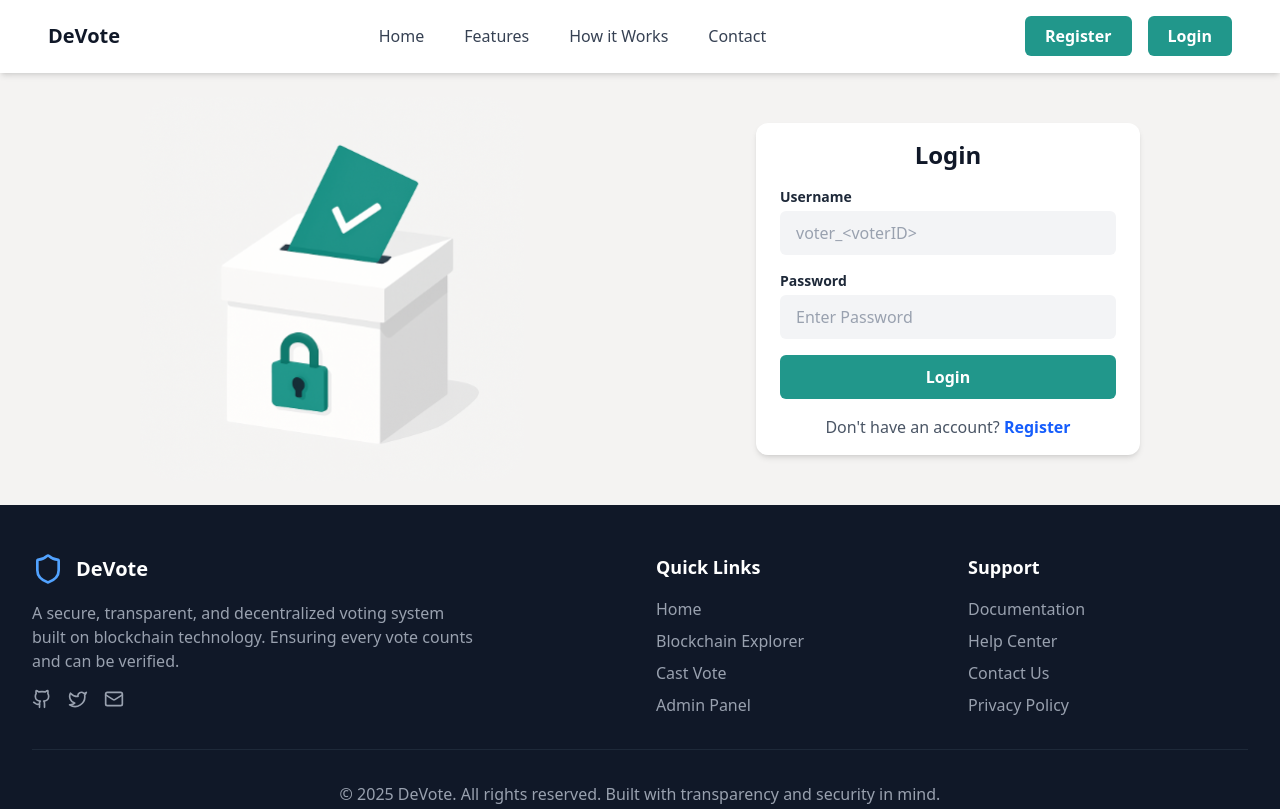
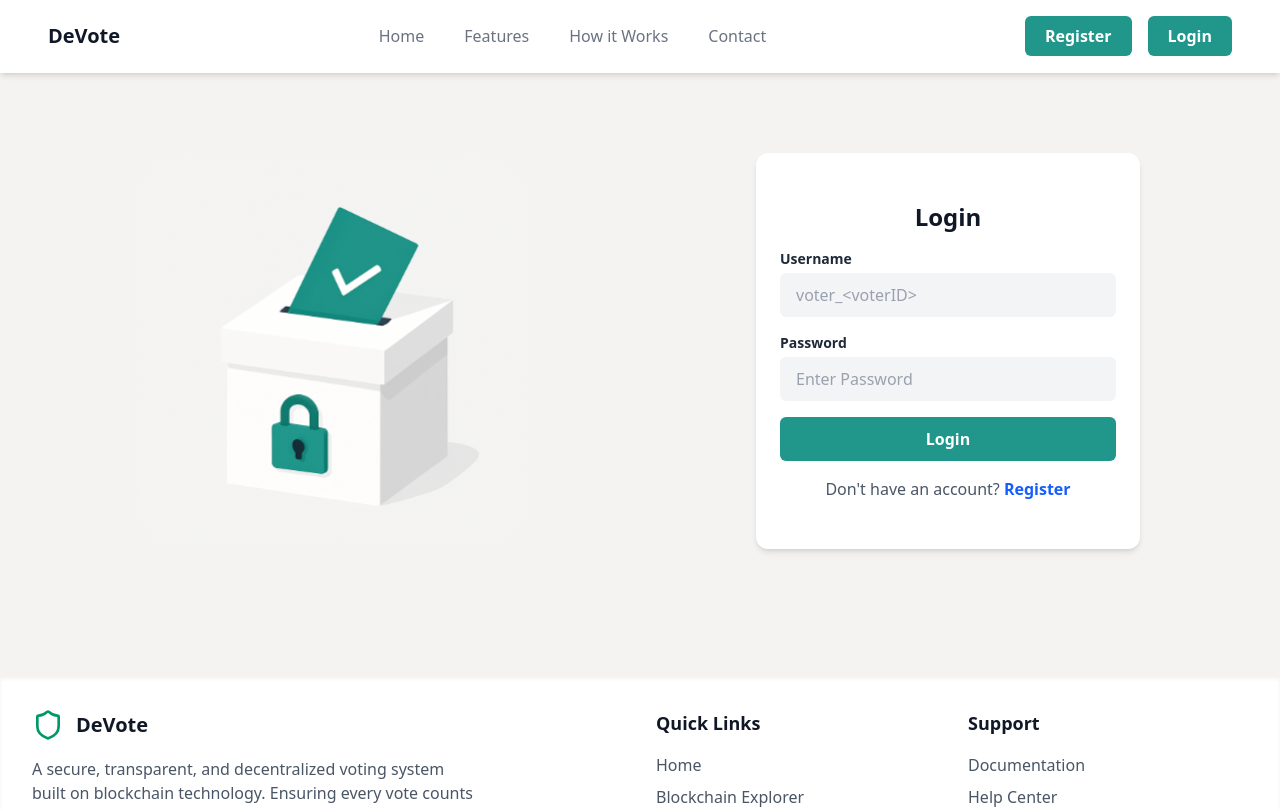
Before and after one commit to BajagainSatish/DeVote, a React (Vite) app in the folder client/: page /login in a window 1280 px wide. Shown: the top 809 px of the page. Built offline with nearby package versions, Linux system fonts and the light colour scheme.

Commit message:
added a page to show the user credentials after registration and made changes to the footer

```diff
--- a/client/src/App.jsx
+++ b/client/src/App.jsx
@@ -1,27 +1,29 @@
 // client/src/App.jsx
 
-import React from "react"
-import { Routes, Route } from "react-router-dom"
-import Register from "./pages/Register"
-import Home from "./pages/Home"
-import Login from "./pages/Login"
-import Vote from "./pages/Vote"
-import Dashboard from "./pages/Dashboard"
-import Results from "./pages/Results"
-import BlockchainExplorer from "./pages/BlockchainExplorer"
+import React from "react";
+import { Routes, Route } from "react-router-dom";
+import Register from "./pages/Register";
+import Home from "./pages/Home";
+import Login from "./pages/Login";
+import Vote from "./pages/Vote";
+import Dashboard from "./pages/Dashboard";
+import Results from "./pages/Results";
+import BlockchainExplorer from "./pages/BlockchainExplorer";
+import RegistrationResult from "./pages/RegistrationResult";
 
 function App() {
   return (
     <Routes>
       <Route path="/" element={<Home />} />
       <Route path="/register" element={<Register />} />
+      <Route path="/registration-result" element={<RegistrationResult />} />
       <Route path="/login" element={<Login />} />
       <Route path="/vote" element={<Vote />} />
       <Route path="/dashboard" element={<Dashboard />} />
       <Route path="/results" element={<Results />} />
       <Route path="/blockchain" element={<BlockchainExplorer />} />
     </Routes>
-  )
+  );
 }
 
-export default App
+export default App;
--- a/client/src/components/Footer.jsx
+++ b/client/src/components/Footer.jsx
@@ -1,30 +1,40 @@
-"use client"
-import { Shield, Github, Twitter, Mail } from "lucide-react"
-import React from "react"
+"use client";
+import { Shield, Github, Twitter, Mail } from "lucide-react";
+import React from "react";
 
 const Footer = () => {
   return (
-    <footer className="bg-gray-900 text-white">
-      <div className="max-w-7xl mx-auto px-4 sm:px-6 lg:px-8 py-12">
+    <footer className="bg-white text-gray-700 shadow-inner mt-12">
+      <div className="max-w-7xl mx-auto px-4 sm:px-6 lg:px-8 py-8">
         <div className="grid grid-cols-1 md:grid-cols-4 gap-8">
           {/* Brand */}
           <div className="col-span-1 md:col-span-2">
             <div className="flex items-center space-x-3 mb-4">
-              <Shield className="w-8 h-8 text-blue-400" />
-              <span className="text-xl font-bold">DeVote</span>
+              <Shield className="w-8 h-8 text-emerald-600" />
+              <span className="text-xl font-bold text-gray-900">DeVote</span>
             </div>
-            <p className="text-gray-400 mb-4 max-w-md">
-              A secure, transparent, and decentralized voting system built on blockchain technology. Ensuring every vote
-              counts and can be verified.
+            <p className="text-gray-600 mb-4 max-w-md">
+              A secure, transparent, and decentralized voting system built on
+              blockchain technology. Ensuring every vote counts and can be
+              verified.
             </p>
             <div className="flex space-x-4">
-              <a href="#" className="text-gray-400 hover:text-blue-400 transition-colors">
+              <a
+                href="#"
+                className="text-gray-500 hover:text-emerald-600 transition-colors"
+              >
                 <Github className="w-5 h-5" />
               </a>
-              <a href="#" className="text-gray-400 hover:text-blue-400 transition-colors">
+              <a
+                href="#"
+                className="text-gray-500 hover:text-emerald-600 transition-colors"
+              >
                 <Twitter className="w-5 h-5" />
               </a>
-              <a href="#" className="text-gray-400 hover:text-blue-400 transition-colors">
+              <a
+                href="#"
+                className="text-gray-500 hover:text-emerald-600 transition-colors"
+              >
                 <Mail className="w-5 h-5" />
               </a>
             </div>
@@ -32,26 +42,29 @@ const Footer = () => {
 
           {/* Quick Links */}
           <div>
-            <h3 className="text-lg font-semibold mb-4">Quick Links</h3>
+            <h3 className="text-lg font-semibold mb-4 text-gray-900">
+              Quick Links
+            </h3>
             <ul className="space-y-2">
               <li>
-                <a href="/" className="text-gray-400 hover:text-white transition-colors">
+                <a href="/" className="text-gray-600 hover:text-emerald-600">
                   Home
                 </a>
               </li>
               <li>
-                <a href="/blockchain" className="text-gray-400 hover:text-white transition-colors">
+                <a
+                  href="/blockchain"
+                  className="text-gray-600 hover:text-emerald-600"
+                >
                   Blockchain Explorer
                 </a>
               </li>
               <li>
-                <a href="/vote" className="text-gray-400 hover:text-white transition-colors">
+                <a
+                  href="/vote"
+                  className="text-gray-600 hover:text-emerald-600"
+                >
                   Cast Vote
-                </a>
-              </li>
-              <li>
-                <a href="/admin" className="text-gray-400 hover:text-white transition-colors">
-                  Admin Panel
                 </a>
               </li>
             </ul>
@@ -59,25 +72,27 @@ const Footer = () => {
 
           {/* Support */}
           <div>
-            <h3 className="text-lg font-semibold mb-4">Support</h3>
+            <h3 className="text-lg font-semibold mb-4 text-gray-900">
+              Support
+            </h3>
             <ul className="space-y-2">
               <li>
-                <a href="#" className="text-gray-400 hover:text-white transition-colors">
+                <a href="#" className="text-gray-600 hover:text-emerald-600">
                   Documentation
                 </a>
               </li>
               <li>
-                <a href="#" className="text-gray-400 hover:text-white transition-colors">
+                <a href="#" className="text-gray-600 hover:text-emerald-600">
                   Help Center
                 </a>
               </li>
               <li>
-                <a href="#" className="text-gray-400 hover:text-white transition-colors">
+                <a href="#" className="text-gray-600 hover:text-emerald-600">
                   Contact Us
                 </a>
               </li>
               <li>
-                <a href="#" className="text-gray-400 hover:text-white transition-colors">
+                <a href="#" className="text-gray-600 hover:text-emerald-600">
                   Privacy Policy
                 </a>
               </li>
@@ -85,14 +100,15 @@ const Footer = () => {
           </div>
         </div>
 
-        <div className="border-t border-gray-800 mt-8 pt-8 text-center">
-          <p className="text-gray-400">
-            © 2025 DeVote. All rights reserved. Built with transparency and security in mind.
+        <div className="border-t border-gray-300 mt-8 pt-6 text-center">
+          <p className="text-gray-500">
+            © 2025 DeVote. All rights reserved. Built with transparency and
+            security in mind.
           </p>
         </div>
       </div>
     </footer>
-  )
-}
+  );
+};
 
-export default Footer
+export default Footer;
--- a/client/src/components/Navbar.jsx
+++ b/client/src/components/Navbar.jsx
@@ -1,20 +1,20 @@
 //Navbar.jsx
 
-"use client"
-import React from "react"
+"use client";
+import React from "react";
 
-import { Link, useNavigate } from "react-router-dom"
-import { UseAuth } from "../context/AuthContext"
+import { Link, useNavigate } from "react-router-dom";
+import { UseAuth } from "../context/AuthContext";
 
 const Navbar = () => {
-  const { username, logout } = UseAuth()
-  const navigate = useNavigate()
+  const { username, logout } = UseAuth();
+  const navigate = useNavigate();
 
   const handleLogout = () => {
-    localStorage.removeItem("token")
-    logout()
-    navigate("/")
-  }
+    localStorage.removeItem("token");
+    logout();
+    navigate("/");
+  };
 
   return (
     <nav className="flex items-center justify-between px-12 py-4 border-b border-white bg-white shadow-md">
@@ -26,22 +26,34 @@ const Navbar = () => {
         // Logged in user navigation
         <ul className="flex gap-10 text-gray-700 font-medium">
           <li>
-            <Link to="/dashboard" className="hover:text-gray-900 cursor-pointer">
+            <Link
+              to="/dashboard"
+              className="text-gray-500 hover:text-emerald-600 transition-colors"
+            >
               Dashboard
             </Link>
           </li>
           <li>
-            <Link to="/vote" className="hover:text-gray-900 cursor-pointer">
+            <Link
+              to="/vote"
+              className="text-gray-500 hover:text-emerald-600 transition-colors"
+            >
               Vote
             </Link>
           </li>
           <li>
-            <Link to="/results" className="hover:text-gray-900 cursor-pointer">
+            <Link
+              to="/results"
+              className="text-gray-500 hover:text-emerald-600 transition-colors"
+            >
               Results
             </Link>
           </li>
           <li>
-            <Link to="/blockchain" className="hover:text-gray-900 cursor-pointer">
+            <Link
+              to="/blockchain"
+              className="text-gray-500 hover:text-emerald-600 transition-colors"
+            >
               Blockchain Explorer
             </Link>
           </li>
@@ -49,17 +61,27 @@ const Navbar = () => {
       ) : (
         // Guest navigation
         <ul className="flex gap-10 text-gray-700 font-medium">
-          <li className="hover:text-gray-900 cursor-pointer">Home</li>
-          <li className="hover:text-gray-900 cursor-pointer">Features</li>
-          <li className="hover:text-gray-900 cursor-pointer">How it Works</li>
-          <li className="hover:text-gray-900 cursor-pointer">Contact</li>
+          <li className="text-gray-500 hover:text-emerald-600 transition-colors">
+            Home
+          </li>
+          <li className="text-gray-500 hover:text-emerald-600 transition-colors">
+            Features
+          </li>
+          <li className="text-gray-500 hover:text-emerald-600 transition-colors">
+            How it Works
+          </li>
+          <li className="text-gray-500 hover:text-emerald-600 transition-colors">
+            Contact
+          </li>
         </ul>
       )}
 
       <div className="flex gap-4 items-center">
         {username ? (
           <>
-            <span className="text-gray-700 font-medium">Welcome, {username}</span>
+            <span className="text-gray-700 font-medium">
+              Welcome, {username}
+            </span>
             <button
               onClick={handleLogout}
               className="bg-red-500 text-white px-5 py-2 rounded-md font-semibold hover:bg-red-600 transition"
@@ -85,7 +107,7 @@ const Navbar = () => {
         )}
       </div>
     </nav>
-  )
-}
+  );
+};
 
-export default Navbar
+export default Navbar;
--- a/client/src/pages/Login.jsx
+++ b/client/src/pages/Login.jsx
@@ -8,14 +8,12 @@ import Footer from "../components/Footer";
 import { UseAuth } from "../context/AuthContext";
 
 const Login = () => {
-
   const { login } = UseAuth();
 
   const [formData, setFormData] = useState({
     username: "",
     password: "",
   });
-
 
   const [error, setError] = useState("");
   const navigate = useNavigate();
@@ -36,7 +34,7 @@ const Login = () => {
         headers: {
           "Content-Type": "application/json",
         },
-        body: JSON.stringify({ username, password }) //this payload is sent to backend
+        body: JSON.stringify({ username, password }), //this payload is sent to backend
       });
 
       if (!res.ok) {
@@ -57,7 +55,7 @@ const Login = () => {
     <div className="min-h-screen flex flex-col justify-between bg-[#F4F3F2]">
       <Navbar />
 
-      <main className="flex flex-1 items-center justify-center px-6 py-6">
+      {/* <main className="flex flex-1 items-center justify-center px-6 py-6">
         <div className="hidden md:flex md:w-1/2 justify-start">
           <img
             src={ballotBoxImageUrl}
@@ -138,6 +136,88 @@ const Login = () => {
             </Link>
           </p>
         </div>
+      </main> */}
+      <main className="flex flex-1 items-center justify-center px-6 py-20">
+        <div className="hidden md:flex md:w-1/2 justify-start">
+          <img
+            src={ballotBoxImageUrl}
+            alt="Ballot Box"
+            className="max-w-[505px] md:max-w-sm"
+          />
+        </div>
+
+        <div className="bg-white rounded-xl shadow-md px-6 py-12 w-full max-w-sm">
+          <div className="flex items-center mb-4">
+            <h2 className="text-2xl font-extrabold text-gray-900 flex-grow text-center">
+              Login
+            </h2>
+          </div>
+
+          {error && (
+            <div className="mb-4 text-red-600 font-semibold text-center">
+              {error}
+            </div>
+          )}
+
+          <form onSubmit={handleSubmit} className="space-y-4">
+            <div>
+              <label
+                htmlFor="username"
+                className="block mb-1 text-sm font-semibold text-gray-800"
+              >
+                Username
+              </label>
+              <input
+                type="username"
+                id="username"
+                name="username"
+                autoComplete="username"
+                placeholder="voter_<voterID>"
+                value={formData.username}
+                onChange={handleChange}
+                required
+                className="w-full bg-gray-100 rounded-md px-4 py-2.5 placeholder-gray-400 focus:outline-none focus:ring-2 focus:ring-[#21978B]"
+              />
+            </div>
+
+            <div>
+              <label
+                htmlFor="password"
+                className="block mb-1 text-sm font-semibold text-gray-800"
+              >
+                Password
+              </label>
+              <input
+                type="password"
+                id="password"
+                name="password"
+                autoComplete="new-password"
+                placeholder="Enter Password"
+                value={formData.password}
+                onChange={handleChange}
+                required
+                className="w-full bg-gray-100 rounded-md px-4 py-2.5 placeholder-gray-400 focus:outline-none focus:ring-2 focus:ring-[#21978B]"
+              />
+            </div>
+
+            <button
+              type="submit"
+              className="w-full bg-[#21978B] text-white py-2.5 rounded-md font-semibold cursor-pointer"
+            >
+              Login
+            </button>
+          </form>
+
+          <p className="mt-4 text-center text-md text-gray-600">
+            Don't have an account?{" "}
+            <Link
+              to="/register"
+              className="text-blue-600 hover:underline font-semibold"
+            >
+              Register
+            </Link>
+          </p>
+        </div>
       </main>
 
       <Footer />
--- a/client/src/pages/Register.jsx
+++ b/client/src/pages/Register.jsx
@@ -34,16 +34,32 @@ const Register = () => {
         body: JSON.stringify({ email, voterId, name, dob, location }),
       });
 
+      // if (!res.ok) {
+      //   const errText = await res.text();
+      //   throw new Error(errText || "Registration failed");
+      // }
+
+      // const data = await res.json();
+      // alert(
+      //   `Registration successful!\nYour username: ${data.username}\nYour password: ${data.password}`
+      // );
+      // navigate("/login");
+
       if (!res.ok) {
         const errText = await res.text();
-        throw new Error(errText || "Registration failed");
+        navigate("/registration-result", {
+          state: { success: false, message: errText },
+        });
+      } else {
+        const data = await res.json();
+        navigate("/registration-result", {
+          state: {
+            success: true,
+            username: data.username,
+            password: data.password,
+          },
+        });
       }
-
-      const data = await res.json();
-      alert(
-        `Registration successful!\nYour username: ${data.username}\nYour password: ${data.password}`
-      );
-      navigate("/login");
     } catch (err) {
       alert("Error: " + err.message);
     }
@@ -71,7 +87,10 @@ const Register = () => {
 
           <form onSubmit={handleSubmit} className="space-y-4">
             <div>
-              <label htmlFor="voterId" className="block mb-1 text-sm font-semibold text-gray-800">
+              <label
+                htmlFor="voterId"
+                className="block mb-1 text-sm font-semibold text-gray-800"
+              >
                 Voter ID
               </label>
               <input
@@ -87,7 +106,10 @@ const Register = () => {
             </div>
 
             <div>
-              <label htmlFor="name" className="block mb-1 text-sm font-semibold text-gray-800">
+              <label
+                htmlFor="name"
+                className="block mb-1 text-sm font-semibold text-gray-800"
+              >
                 Full Name
               </label>
               <input
@@ -103,11 +125,14 @@ const Register = () => {
             </div>
 
             <div>
-              <label htmlFor="dob" className="block mb-1 text-sm font-semibold text-gray-800">
+              <label
+                htmlFor="dob"
+                className="block mb-1 text-sm font-semibold text-gray-800"
+              >
                 Date of Birth
               </label>
               <input
-                type="date"//provides value in yyyy-mm-dd format which is used by voters.json eg: "DOB": "1990-01-01",
+                type="date" //provides value in yyyy-mm-dd format which is used by voters.json eg: "DOB": "1990-01-01",
                 id="dob"
                 name="dob"
                 value={formData.dob}
@@ -118,7 +143,10 @@ const Register = () => {
             </div>
 
             <div>
-              <label htmlFor="location" className="block mb-1 text-sm font-semibold text-gray-800">
+              <label
+                htmlFor="location"
+                className="block mb-1 text-sm font-semibold text-gray-800"
+              >
                 Location
               </label>
               <input
@@ -134,7 +162,10 @@ const Register = () => {
             </div>
 
             <div>
-              <label htmlFor="email" className="block mb-1 text-sm font-semibold text-gray-800">
+              <label
+                htmlFor="email"
+                className="block mb-1 text-sm font-semibold text-gray-800"
+              >
                 Email
               </label>
               <input
--- /dev/null
+++ b/client/src/pages/RegistrationResult.jsx
@@ -0,0 +1,99 @@
+import React, { useState } from "react";
+import { useLocation, useNavigate } from "react-router-dom";
+import Navbar from "../components/Navbar";
+import Footer from "../components/Footer";
+import { Clipboard, ClipboardCheck } from "lucide-react"; // ✅ Icons
+
+const RegistrationResult = () => {
+  const location = useLocation();
+  const navigate = useNavigate();
+  const { state } = location;
+  const { success, username, password, message } = state || {};
+
+  const [copiedField, setCopiedField] = useState(null); // "username" | "password" | null
+
+  const handleCopy = (value, field) => {
+    if (value) {
+      navigator.clipboard.writeText(value);
+      setCopiedField(field);
+    }
+  };
+
+  return (
+    <div className="min-h-screen flex flex-col justify-between bg-[#F4F3F2]">
+      <Navbar />
+
+      <main className="flex flex-1 items-center justify-center px-6 py-6">
+        <div className="bg-white rounded-xl shadow-md px-6 py-8 w-full max-w-md text-center">
+          {success ? (
+            <>
+              <h2 className="text-2xl font-bold text-green-600 mb-4">
+                Registration Successful!
+              </h2>
+
+              {/* Username with copy */}
+              <div className="flex items-center justify-center gap-2 mb-3">
+                <p>
+                  Your username: <strong>{username}</strong>
+                </p>
+                <button
+                  onClick={() => handleCopy(username, "username")}
+                  className="p-2 rounded-md hover:bg-gray-100 transition"
+                  title="Copy username"
+                >
+                  {copiedField === "username" ? (
+                    <ClipboardCheck className="w-5 h-5 text-green-600" />
+                  ) : (
+                    <Clipboard className="w-5 h-5 text-gray-600" />
+                  )}
+                </button>
+              </div>
+
+              {/* Password with copy */}
+              <div className="flex items-center justify-center gap-2 mb-4">
+                <p>
+                  Your password: <strong>{password}</strong>
+                </p>
+                <button
+                  onClick={() => handleCopy(password, "password")}
+                  className="p-2 rounded-md hover:bg-gray-100 transition"
+                  title="Copy password"
+                >
+                  {copiedField === "password" ? (
+                    <ClipboardCheck className="w-5 h-5 text-green-600" />
+                  ) : (
+                    <Clipboard className="w-5 h-5 text-gray-600" />
+                  )}
+                </button>
+              </div>
+
+              <button
+                onClick={() => navigate("/login")}
+                className="mt-2 bg-[#21978B] text-white py-2 px-4 rounded-md hover:bg-[#1a7a70] transition"
+              >
+                Go to Login
+              </button>
+            </>
+          ) : (
+            <>
+              <h2 className="text-2xl font-bold text-red-600 mb-4">
+                Registration Failed
+              </h2>
+              <p>{message || "Something went wrong."}</p>
+              <button
+                onClick={() => navigate("/register")}
+                className="mt-4 bg-[#21978B] text-white py-2 px-4 rounded-md hover:bg-[#1a7a70] transition"
+              >
+                Try Again
+              </button>
+            </>
+          )}
+        </div>
+      </main>
+
+      <Footer />
+    </div>
+  );
+};
+
+export default RegistrationResult;
```
Also changed, not shown: 2 other files (tests, documents, lock files or other folders).
